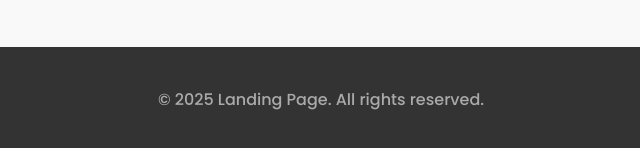
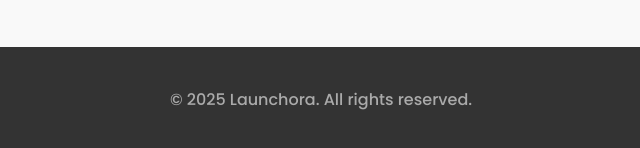
Before and after one commit to sandeep200502/LandingPage1, a plain HTML site: page blog.html in a window 1280 px wide. Shown: the part 2781-2929 px from the top of the page, 319-959 px from the left. Drawn offline with nearby package versions, Linux system fonts and the light colour scheme.

Commit message:
Update blog.html

```diff
--- a/blog.html
+++ b/blog.html
@@ -117,7 +117,7 @@
 
   <!-- Footer -->
   <footer>
-    <p style="text-align: center; padding: 20px;">&copy; 2025 Landing Page. All rights reserved.</p>
+    <p style="text-align: center; padding: 20px;">&copy; 2025 Launchora. All rights reserved.</p>
   </footer>
 
   <!-- AOS Animation Script -->
```
